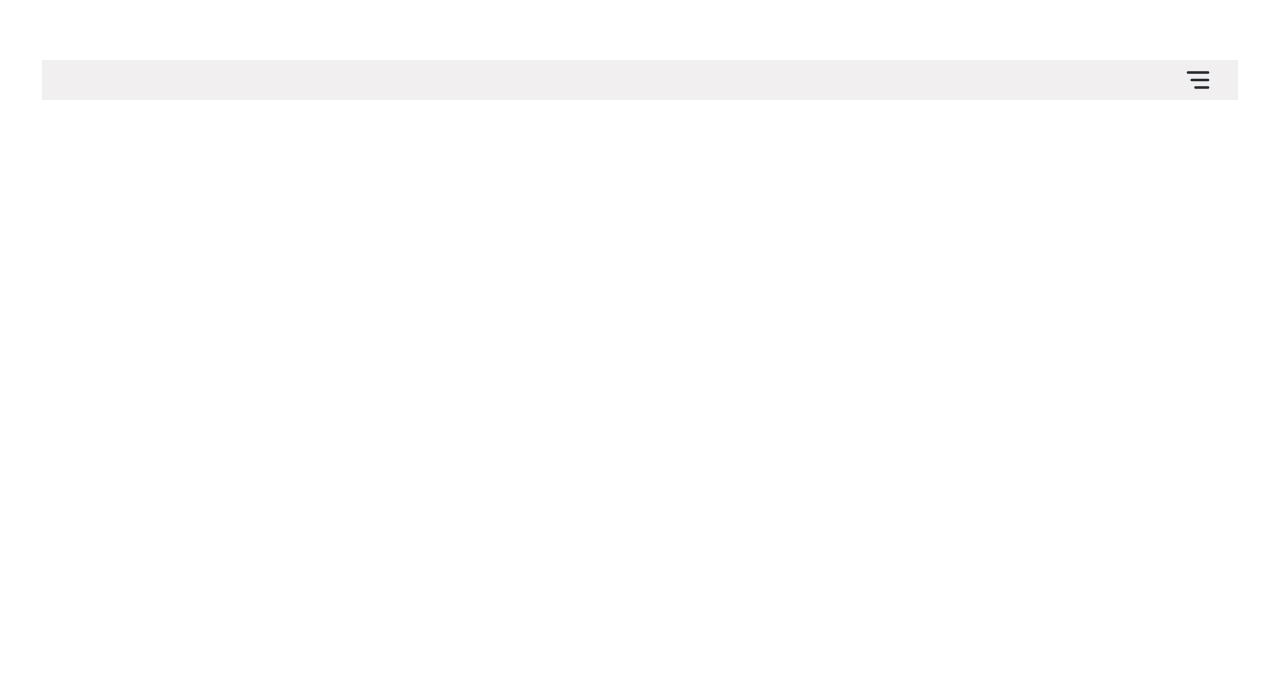
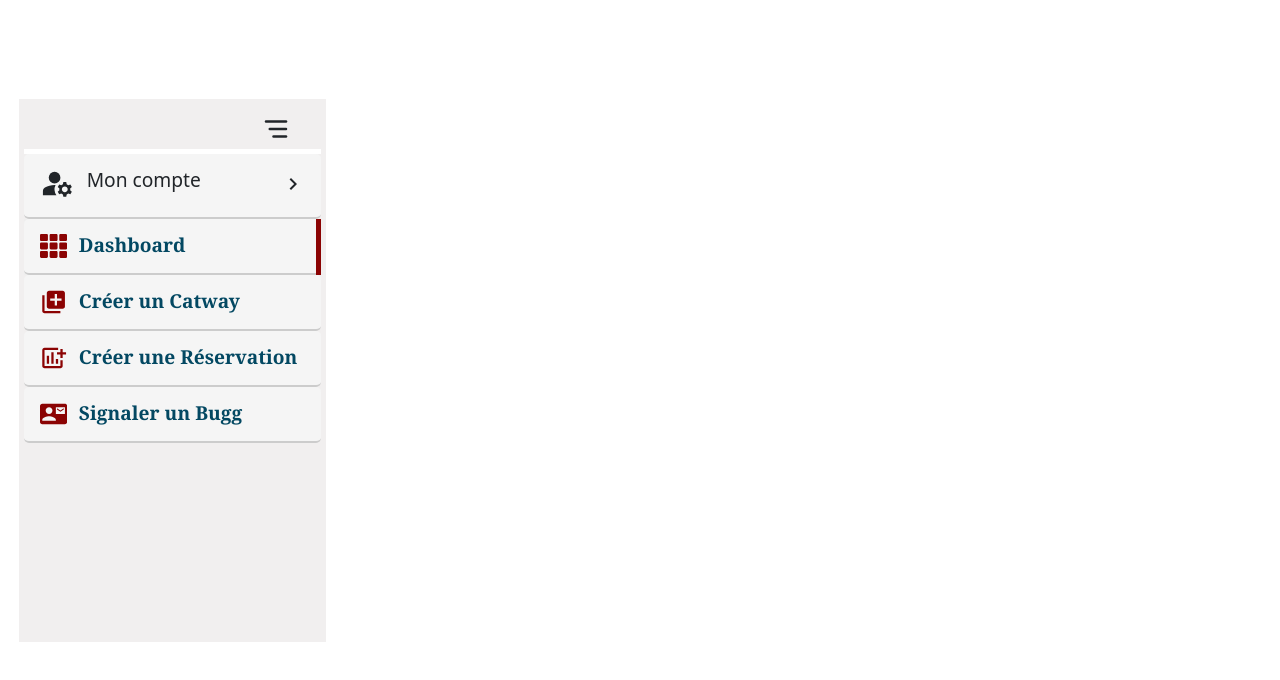
Before and after one commit to clessmatthaus/APIREST-PLAISSANCE-RUSSEL, a React (Create React App) app in the folder front-end/plaissance-russell-api/: page /dashboardcontent in a window 1280 px wide. Shown: the part 108-788 px from the top of the page. Built offline with nearby package versions, Linux system fonts and the light colour scheme.

Commit message:
update project

```diff
--- a/front-end/plaissance-russell-api/package.json
+++ b/front-end/plaissance-russell-api/package.json
@@ -13,6 +13,7 @@
     "react": "^18.2.0",
     "react-bootstrap": "^2.10.1",
     "react-dom": "^18.2.0",
+    "react-icons": "^5.0.1",
     "react-redux": "^9.1.0",
     "react-router-dom": "^6.22.0",
     "react-scripts": "5.0.1",
--- a/front-end/plaissance-russell-api/src/components/Footer/Footer.css
+++ b/front-end/plaissance-russell-api/src/components/Footer/Footer.css
@@ -3,4 +3,5 @@
     margin-left:18%;
     margin-top:-59px;
     text-align:center;
+    color: white;
 }
--- a/front-end/plaissance-russell-api/src/components/Sidebar/Sidebar.css
+++ b/front-end/plaissance-russell-api/src/components/Sidebar/Sidebar.css
@@ -1,20 +1,26 @@
 .sidebar{
     width:100%;
-    height:100%;
+    height:100vh;
     display:flex;
     flex-direction:column;
     align-items:center;
-    padding-top:158px;
+    padding-top:195px;
     justify-content:center;
 }
 .sidebar-content{
     width:95%;
-    height:100%;
+    height:100vh;
+    margin-top:2px;
     background-color:rgb(241, 239, 239);
     border:10px solid white;
     z-index:5005;
     padding:5px             ;
     border-radius:3px;
+}
+.top-section{
+    border-bottom:5px solid white;
+    height:50px;
+    padding:10px 10px;
 }
 .menu-icon{
     display:flex;
@@ -22,3 +28,136 @@
     padding-right:20px;
     cursor:pointer;
 }
+
+/**************************************************/
+ /* .logo {
+    font-size: 30px;
+    color: white;
+  }
+  .bars {
+    display: flex;
+    font-size: 25px;
+    margin-left: 70px;
+    cursor: pointer;
+    color: white;
+    transition: all 0.3s;
+  }
+
+  .bars:hover {
+    color: green;
+    font-size: 27px;
+  }*/
+  .layout {
+    display: flex;
+  }
+  main {
+    width: 100%;
+    padding: 20px;
+    color: #ccc;
+  }
+
+  .sidebar-item {
+    padding: 0.75em 1em;
+    display: block;
+    border-radius: 5px;
+    border-bottom: 2px solid #ccc;
+    background-color: whitesmoke;
+    transition: background-color 0.15s;
+
+  }
+
+  .s-parent {
+    border-bottom: 2px solid #ccc;
+  }
+
+  .sidebar-item:hover {
+    background-color: #eee;
+
+  }
+
+  .sidebar-title {
+    display: flex;
+    font-size: 1em;
+    justify-content: space-between;
+    align-items: center;
+  }
+
+  .sidebar-title span {
+    display: flex;
+    justify-content: flex-start;
+    align-items: flex-start;
+    gap: 12px;
+    transition: all 0.5s;
+    font-size: 1.2rem;
+  }
+
+  .sidebar-title span .icon {
+    display: flex;
+    justify-content: center;
+    align-items: center;
+    width: 1.7em;
+    font-size: 16px;
+  }
+
+  .sidebar-title .arrow-icon {
+    cursor: pointer;
+    transition: all 0.5s;
+  }
+
+  .sidebar-item.open > .sidebar-title .arrow-icon {
+    transform: rotate(90deg);
+  }
+
+  .s-content {
+    padding-top: 0.25em;
+    height: 0;
+    overflow: hidden;
+  }
+  .sidebar-item.open > .s-content {
+    height: auto;
+  }
+
+  .s-child {
+    border: 1px solid #ccc;
+    border-radius: 3px;
+    margin-top: 5px;
+  }
+
+  .s-child:hover {
+    border: 1px solid #034862;
+  }
+
+  .a{
+    color: #034862;
+    text-decoration: none;
+    font-style: none;
+    transition: all 0.2s;
+    font-weight: bold;
+    font-family: Cambria, Cochin, Georgia, Times, 'Times New Roman', serif;
+  }
+  .b{
+    color: rgb(139, 3, 3);
+  }
+  .active {
+    color: rgb(139, 3, 3);
+    display: block;
+    position: relative;
+    width: 100%;
+    height: auto;
+    background-color: #eee;
+
+  }
+
+  .active::after {
+    content: "";
+    position: absolute;
+    width: 5px;
+    height: 100%;
+    right: 0;
+    top: 0;
+    background-color:rgb(139, 3, 3);
+  }
+
+  .sublink .sidebar-item .sidebar-title {
+    padding-left: 40px;
+  }
--- a/front-end/plaissance-russell-api/src/components/Sidebar/Sidebar.js
+++ b/front-end/plaissance-russell-api/src/components/Sidebar/Sidebar.js
@@ -3,21 +3,31 @@ import "./Sidebar.css"
 import { TbMenuDeep } from "react-icons/tb";
 import menu from "../../data/sidebar"
 import SidebarItems from "./SidebarItems"
+import { useState } from 'react';
 
 
 
 function Sidebar() {
+
+  const [isOpen, setIsOpen] = useState(true);
+  const toggle = () => setIsOpen(!isOpen);
+
   return (
-    <div className='sidebar'>
+    <div className='sidebar'style={{width: isOpen ? "345px" : "200px"}}>
         <div className="sidebar-content">
 
         <div className="top-section">
-        <div className="menu-icon"><TbMenuDeep size={30}/></div>
+        <div className="menu-icon" style={{marginRight: isOpen ? "0px" : "50px"}}>
+          <TbMenuDeep size={30} onClick={toggle}/>
+        </div>
+        </div>
+            {menu.map((item, index) => {
+              return <SidebarItems  key={index} item={item} isOpen={isOpen}/>
+            })}
         </div>
 
-        </div>
         <div>
-            <main>
+            <main style={{paddingLeft: isOpen ?  "345px" : "200px", transition: "all .5s"}}>
 
             </main>
         </div>
--- a/front-end/plaissance-russell-api/src/components/Sidebar/SidebarItems.js
+++ b/front-end/plaissance-russell-api/src/components/Sidebar/SidebarItems.js
@@ -1,13 +1,65 @@
-import React from 'react'
+import React, { useState } from 'react'
 import "./Sidebar.css"
+import { MdKeyboardArrowRight } from "react-icons/md"
+import { NavLink } from 'react-router-dom';
+
+const activeLink = ({isActive}) => (isActive ? "active" : "link")
+const activeSubLink = ({isActive}) => (isActive ? "active" : "link")
 
 
-function SidebarItems() {
-  return (
-    <div className='sidebaritems'>
+function SidebarItems({item, isOpen}) {
 
-    </div>
-  )
+  const [expandMenu, setExpandMenu] = useState(false)
+
+  if(item.childrens){
+     return (
+     <div className={expandMenu ? "sidebar-item sidebar-parent open" : "sidebar-item sidebar-parent "}>
+      <div className='sidebar-title'>
+        <span>
+          {item.icon && <div className='icons'>{item.icon}</div>}
+          {isOpen && <div>{item.title}</div>}
+        </span>
+        <MdKeyboardArrowRight size={24}
+        className='arrow-icon'
+        onClick={() => setExpandMenu(!expandMenu)}/>
+      </div>
+
+      <div className='s-content'>
+          {item.childrens.map((child, index) => {
+            return (
+              <div key={index} className='s-child'>
+                <NavLink to={child.path} activeClassName={activeSubLink} className="a">
+                  <div className='sidebar-item a'>
+                      <div className='sidebar-title '>
+
+                        {child.icon && <div className='icon b'>{child.icon}</div>}
+                        {isOpen && <div>{child.title}</div>}
+
+                      </div>
+                  </div>
+                </NavLink>
+
+              </div>
+            )
+          })}
+      </div>
+
+      </div>
+      );
+  } else { return(
+    <NavLink to={item.path} activeClassName={activeLink} className="a">
+      <div className='sidebar-item s-parent a'>
+          <div className='sidebar-title '>
+            <span>
+              {item.icon && <div className='icon b'>{item.icon}</div>}
+              {isOpen && <div>{item.title}</div>}
+            </span>
+          </div>
+      </div>
+    </NavLink>
+    )
+  }
+
 }
 
 export default SidebarItems
--- a/front-end/plaissance-russell-api/src/data/sidebar.js
+++ b/front-end/plaissance-russell-api/src/data/sidebar.js
@@ -2,14 +2,10 @@ import { FaTh } from "react-icons/fa";
 import { MdAddChart, MdLibraryAdd, MdManageAccounts, MdContactMail  } from "react-icons/md";
 
 const menu = [
-  {
-    title: "Dashboard",
-    icon: <FaTh />,
-    path: "/dashboardcontent",
-  },
+
   {
     title: "Mon compte",
-    icon: <MdManageAccounts />,
+    icon: <MdManageAccounts size={35}/>,
     childrens: [
       {
         title: "Profil",
@@ -22,18 +18,23 @@ const menu = [
     ],
   },
   {
+    title: "Dashboard",
+    icon: <FaTh  size={30}/>,
+    path: "/dashboardcontent",
+  },
+  {
     title: "Créer un Catway",
-    icon: <MdLibraryAdd />,
+    icon: <MdLibraryAdd size={30}/>,
     path: "/add-catway",
   },
   {
     title: "Créer une Réservation",
-    icon: <MdAddChart />,
+    icon: <MdAddChart size={30}/>,
     path: "/add-reservation",
   },
   {
     title: "Signaler un Bugg",
-    icon: <MdContactMail />,
+    icon: <MdContactMail size={30}/>,
     path: "/contact-us",
   },
 ];
--- a/front-end/plaissance-russell-api/src/styles/dashboard.css
+++ b/front-end/plaissance-russell-api/src/styles/dashboard.css
@@ -6,8 +6,7 @@
     width: 100%;
     height: 100vh;
     z-index:10;
-    background:white;
-
+    background:#034862;
 }
 
 .status-profil{
@@ -44,18 +43,18 @@ padding:5px;
     padding-left:5px;
 }
 .layout-aside{
-    height:83vh;
+    height:100vh;
     width:82%;
     margin-left:18%;
-    margin-top: -784px;
-    border:10px solid rgb(241, 239, 239);
-    z-index:5005;
+    margin-top: -786px;
+    border:0px solid white;
+    z-index:5;
     border-radius:3px;
 }
 .aside-left{
     width:18%;
     background-color:#034862;
-    height:100vh;
+    height:80vh;
     display:flex;
-    flex-direction:column;
+    /*flex-direction:column;*/
 }
```
Also changed, not shown: 1 other file (tests, documents, lock files or other folders).
